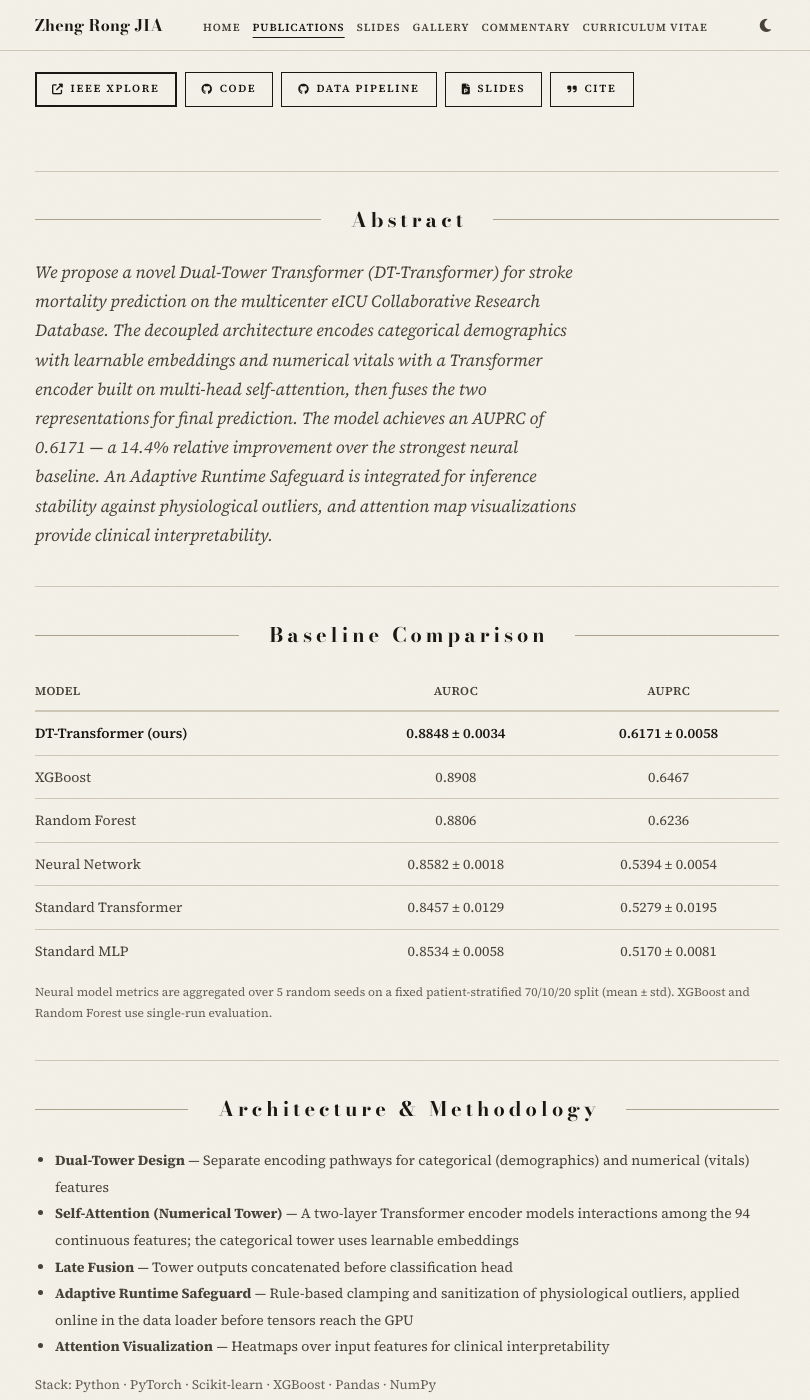
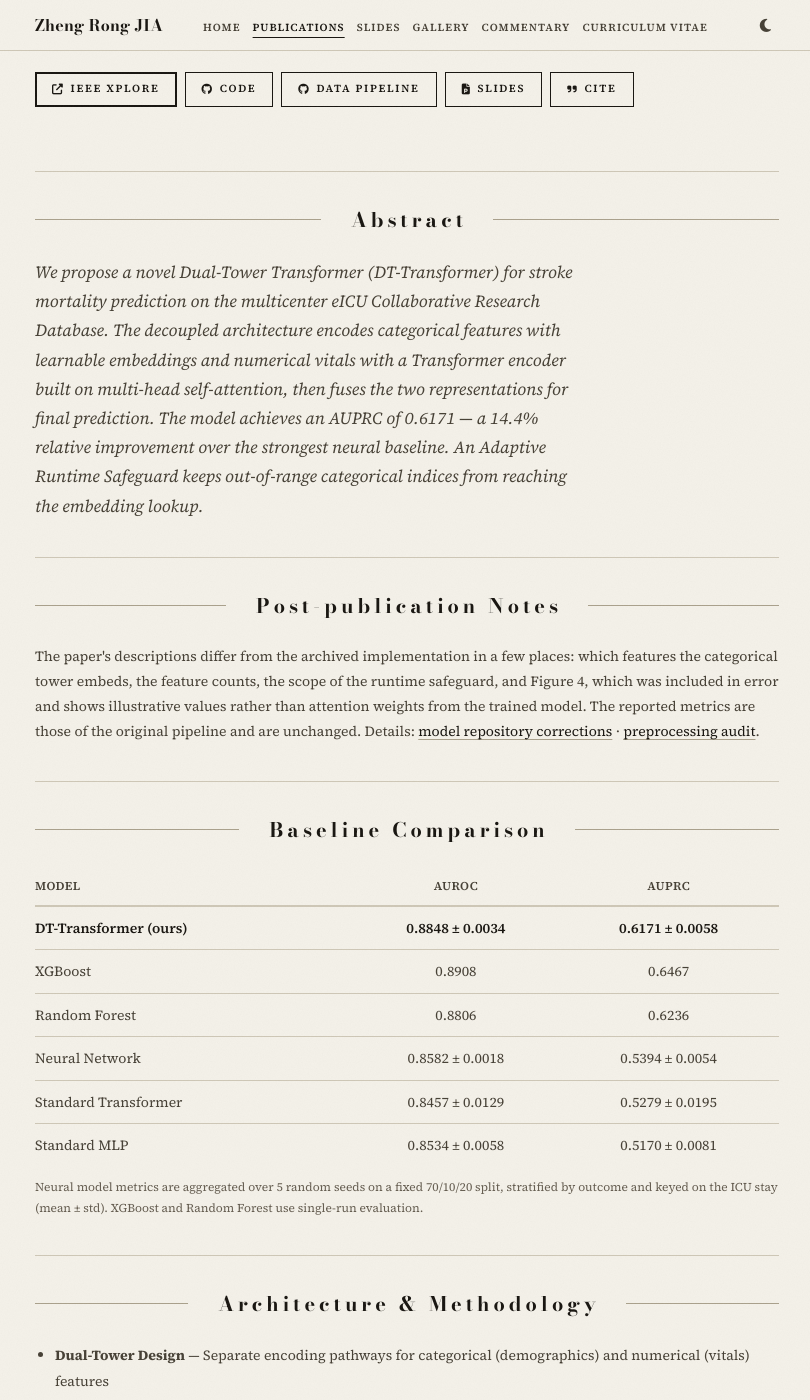
Before and after one commit to ZR-JIA/zr-jia.github.io, a Jekyll site: the page built from _publications/dt-transformer-eicu-stroke.md, in a window 1280 px wide and 1400 px high, scrolled down 246 px. Shown: the whole window, without its empty margins (233-1043 px from the left). Built offline with Jekyll 4.4.1, drawn with Linux system fonts in a browser that asks for light colours; a style sheet for code colours, icons or effects is not loaded; some of the changed text lies outside the part shown.

Commit message:
content: align the CCAI 2026 page with the repository corrections
The page repeated descriptions that the model repository now corrects:
attention maps as evidence of interpretability, 94 continuous features
including GCS, a safeguard that sanitises physiological outliers, and
leakage-free patient-stratified splits. It now gives the published run's
counts (94 inputs, 91 in the numerical tower), describes the safeguard as
the categorical range checks and index clamping that ran, drops the
attention-visualisation item, and states the split level.

A Post-publication Notes section after the abstract summarises the
differences and links the model repository's corrections and the
preprocessing audit. The reported metrics are unchanged.

```diff
--- a/_publications/dt-transformer-eicu-stroke.md
+++ b/_publications/dt-transformer-eicu-stroke.md
@@ -53,8 +53,15 @@
 <section class="content-section">
   <p class="section-label">Abstract</p>
   <div class="abstract-block">
-    <p>We propose a novel Dual-Tower Transformer (DT-Transformer) for stroke mortality prediction on the multicenter eICU Collaborative Research Database. The decoupled architecture encodes categorical demographics with learnable embeddings and numerical vitals with a Transformer encoder built on multi-head self-attention, then fuses the two representations for final prediction. The model achieves an AUPRC of 0.6171 &mdash; a 14.4% relative improvement over the strongest neural baseline. An Adaptive Runtime Safeguard is integrated for inference stability against physiological outliers, and attention map visualizations provide clinical interpretability.</p>
+    <p>We propose a novel Dual-Tower Transformer (DT-Transformer) for stroke mortality prediction on the multicenter eICU Collaborative Research Database. The decoupled architecture encodes categorical features with learnable embeddings and numerical vitals with a Transformer encoder built on multi-head self-attention, then fuses the two representations for final prediction. The model achieves an AUPRC of 0.6171 &mdash; a 14.4% relative improvement over the strongest neural baseline. An Adaptive Runtime Safeguard keeps out-of-range categorical indices from reaching the embedding lookup.</p>
   </div>
+</section>
+
+<section class="content-section">
+  <p class="section-label">Post-publication Notes</p>
+  <p style="font-size:14px;color:var(--color-text-secondary);line-height:1.8;">
+    The paper's descriptions differ from the archived implementation in a few places: which features the categorical tower embeds, the feature counts, the scope of the runtime safeguard, and Figure 4, which was included in error and shows illustrative values rather than attention weights from the trained model. The reported metrics are those of the original pipeline and are unchanged. Details: <a href="https://github.com/ZR-JIA/Dual-Tower-Transformer-eICU-Stroke#corrections-to-the-ccai-2026-paper-october-2026" target="_blank" rel="noopener noreferrer">model repository corrections</a> &middot; <a href="https://github.com/ZR-JIA/Data-Preprocessing-for-eICU/blob/fix/AUDIT.md" target="_blank" rel="noopener noreferrer">preprocessing audit</a>.
+  </p>
 </section>
 
 <section class="content-section">
@@ -100,17 +107,16 @@
       </tr>
     </tbody>
   </table>
-  <p style="font-size:12px;color:var(--color-text-tertiary);margin-top:10px;">Neural model metrics are aggregated over 5 random seeds on a fixed patient-stratified 70/10/20 split (mean &plusmn; std). XGBoost and Random Forest use single-run evaluation.</p>
+  <p style="font-size:12px;color:var(--color-text-tertiary);margin-top:10px;">Neural model metrics are aggregated over 5 random seeds on a fixed 70/10/20 split, stratified by outcome and keyed on the ICU stay (mean &plusmn; std). XGBoost and Random Forest use single-run evaluation.</p>
 </section>
 
 <section class="content-section">
   <p class="section-label">Architecture &amp; Methodology</p>
   <ul style="font-size:14px;color:var(--color-text-secondary);padding-left:20px;line-height:1.9;">
     <li><strong>Dual-Tower Design</strong> &mdash; Separate encoding pathways for categorical (demographics) and numerical (vitals) features</li>
-    <li><strong>Self-Attention (Numerical Tower)</strong> &mdash; A two-layer Transformer encoder models interactions among the 94 continuous features; the categorical tower uses learnable embeddings</li>
+    <li><strong>Self-Attention (Numerical Tower)</strong> &mdash; A two-layer Transformer encoder models interactions among the 91 numerical inputs; the categorical tower uses learnable embeddings</li>
     <li><strong>Late Fusion</strong> &mdash; Tower outputs concatenated before classification head</li>
-    <li><strong>Adaptive Runtime Safeguard</strong> &mdash; Rule-based clamping and sanitization of physiological outliers, applied online in the data loader before tensors reach the GPU</li>
-    <li><strong>Attention Visualization</strong> &mdash; Heatmaps over input features for clinical interpretability</li>
+    <li><strong>Adaptive Runtime Safeguard</strong> &mdash; Range checks and index clamping for the categorical inputs, so that out-of-range values cannot reach the embedding lookup</li>
   </ul>
   <p style="font-size:13px;color:var(--color-text-tertiary);margin-top:14px;">Stack: Python &middot; PyTorch &middot; Scikit-learn &middot; XGBoost &middot; Pandas &middot; NumPy</p>
 </section>
@@ -118,9 +124,9 @@
 <section class="content-section">
   <p class="section-label">Dataset &amp; Reproducibility</p>
   <p style="font-size:14px;color:var(--color-text-secondary);line-height:1.8;margin-bottom:12px;">
-    <strong>eICU Collaborative Research Database</strong> &mdash; Multicenter critical care database (200,859 ICU stays across 208 hospitals). Stroke cohort extracted with ICD-9 codes 430, 431, 433, 434, 436, and 437, restricted to the first 72 hours of each ICU stay. Features: demographics (age, gender, ethnicity) and 94 continuous physiological vitals and lab values, including GCS. Access via <a href="https://eicu-crd.mit.edu/" target="_blank" rel="noopener noreferrer">PhysioNet credentialed access</a>.
+    <strong>eICU Collaborative Research Database</strong> &mdash; Multicenter critical care database (200,859 ICU stays across 208 hospitals). Stroke cohort extracted with ICD-9 codes 430, 431, 433, 434, 436, and 437, restricted to the first 72 hours of each ICU stay. Features: 94 inputs, comprising demographics, the hospital identifier, admission height and weight, and aggregated vital signs and laboratory values. Access via <a href="https://eicu-crd.mit.edu/" target="_blank" rel="noopener noreferrer">PhysioNet credentialed access</a>.
   </p>
   <p style="font-size:14px;color:var(--color-text-secondary);line-height:1.8;">
-    Open-source implementation is split across two repositories. Model training &mdash; <a href="https://github.com/ZR-JIA/Dual-Tower-Transformer-eICU-Stroke" target="_blank" rel="noopener noreferrer">Dual-Tower-Transformer-eICU-Stroke</a>: PyTorch model, unified training engine covering seven model types, multi-seed experiment runner, Optuna hyperparameter search, and SHAP/LIME explainability. Data pipeline &mdash; <a href="https://github.com/ZR-JIA/Data-Preprocessing-for-eICU" target="_blank" rel="noopener noreferrer">Data-Preprocessing-for-eICU</a>: raw eICU extraction, ICD-9 stroke cohort selection, first-72-hour aggregation, and leakage-free patient-stratified splits.
+    Open-source implementation is split across two repositories. Model training &mdash; <a href="https://github.com/ZR-JIA/Dual-Tower-Transformer-eICU-Stroke" target="_blank" rel="noopener noreferrer">Dual-Tower-Transformer-eICU-Stroke</a>: PyTorch model, unified training engine covering seven model types, multi-seed experiment runner, Optuna hyperparameter search, and SHAP/LIME explainability. Data pipeline &mdash; <a href="https://github.com/ZR-JIA/Data-Preprocessing-for-eICU" target="_blank" rel="noopener noreferrer">Data-Preprocessing-for-eICU</a>: raw eICU extraction, ICD-9 stroke cohort selection, first-72-hour aggregation, and stratified train/validation/test splits (by ICU stay in the published version, by patient on the corrected <code>fix</code> branch).
   </p>
 </section>
```
